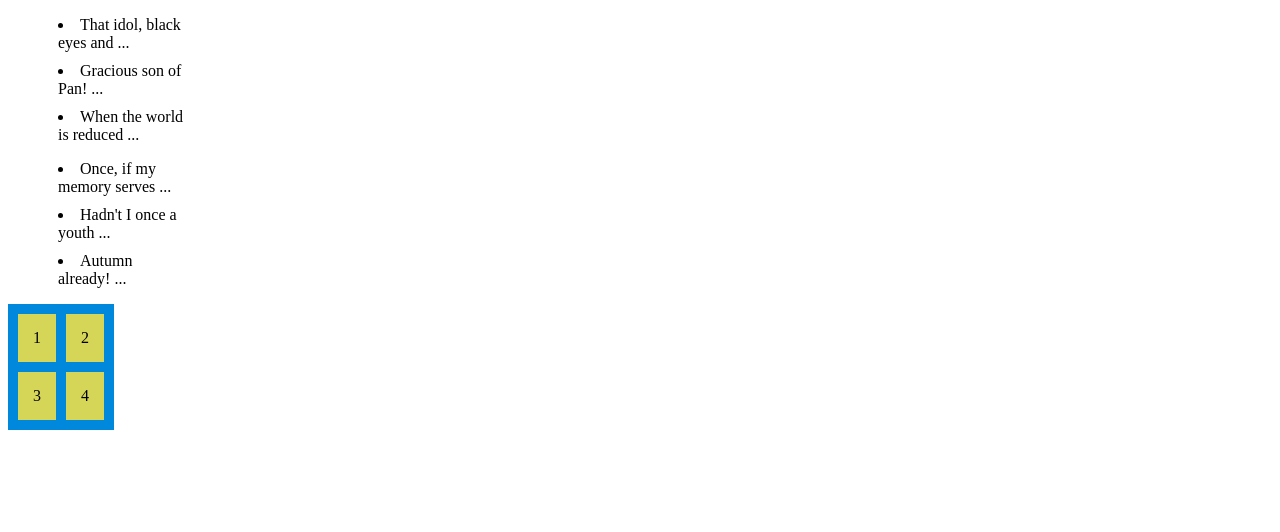
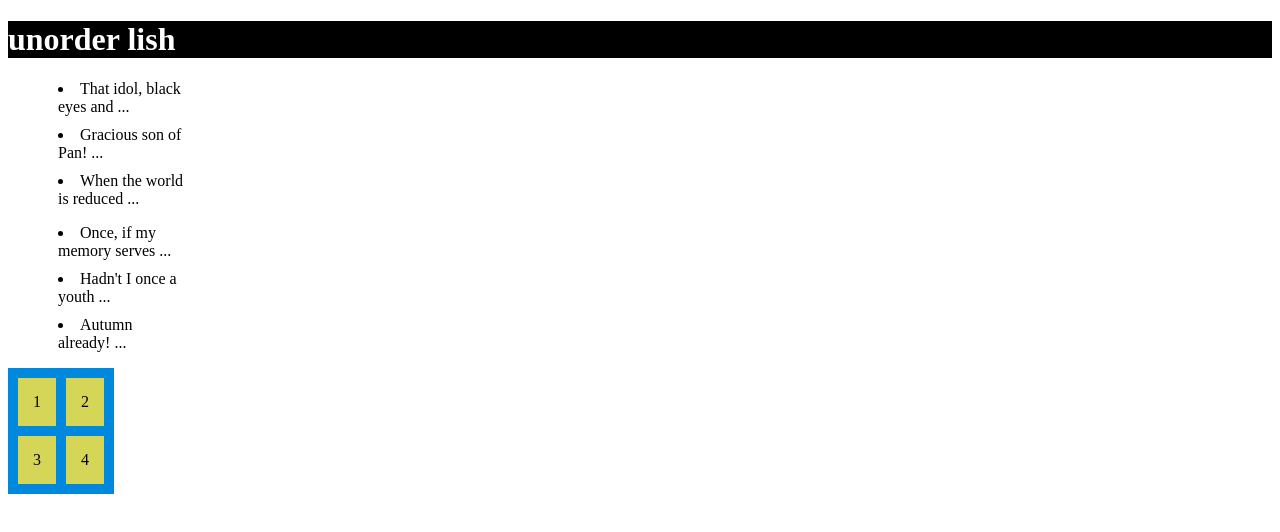
Before and after one commit to Nasrullah-khan-Aly/css--full-repo, a plain HTML site: page class=1/index.html in a window 1280 px wide. Drawn offline with Linux system fonts and the light colour scheme; a web font is replaced by a local one.

Commit message:
fixed css

```diff
--- a/class=1/index.html
+++ b/class=1/index.html
@@ -61,7 +61,7 @@ manufactured in a number of models ...</td>
  <li>Contact</li>
  </ul> -->
 
-
+<h1>unorder lish</h1>
 
  <ul class="illuminations">
  <li>That idol, black eyes and ...</li>
--- a/class=1/style.css
+++ b/class=1/style.css
@@ -135,3 +135,7 @@ table.one{
     border-spacing: 20px;
     border-collapse: collapse;
 }
+h1{
+    background-color: black;
+    color: white;
+}
```
